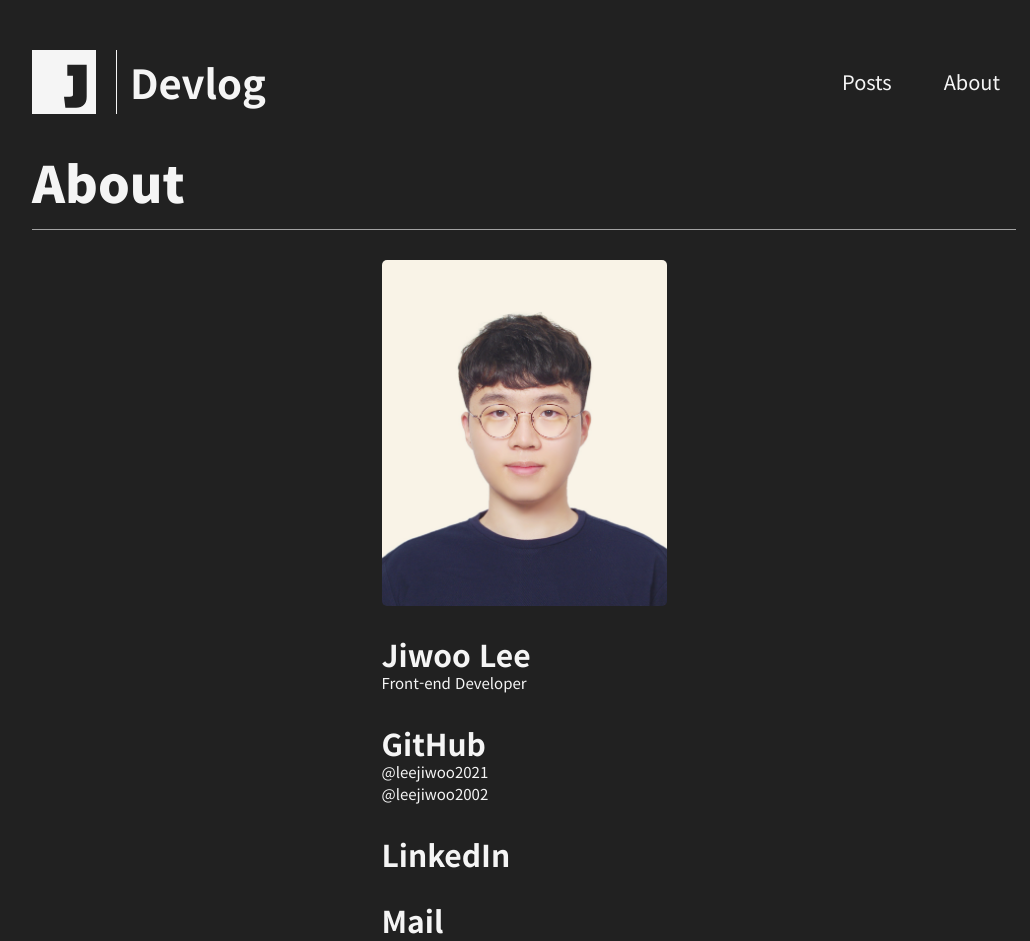
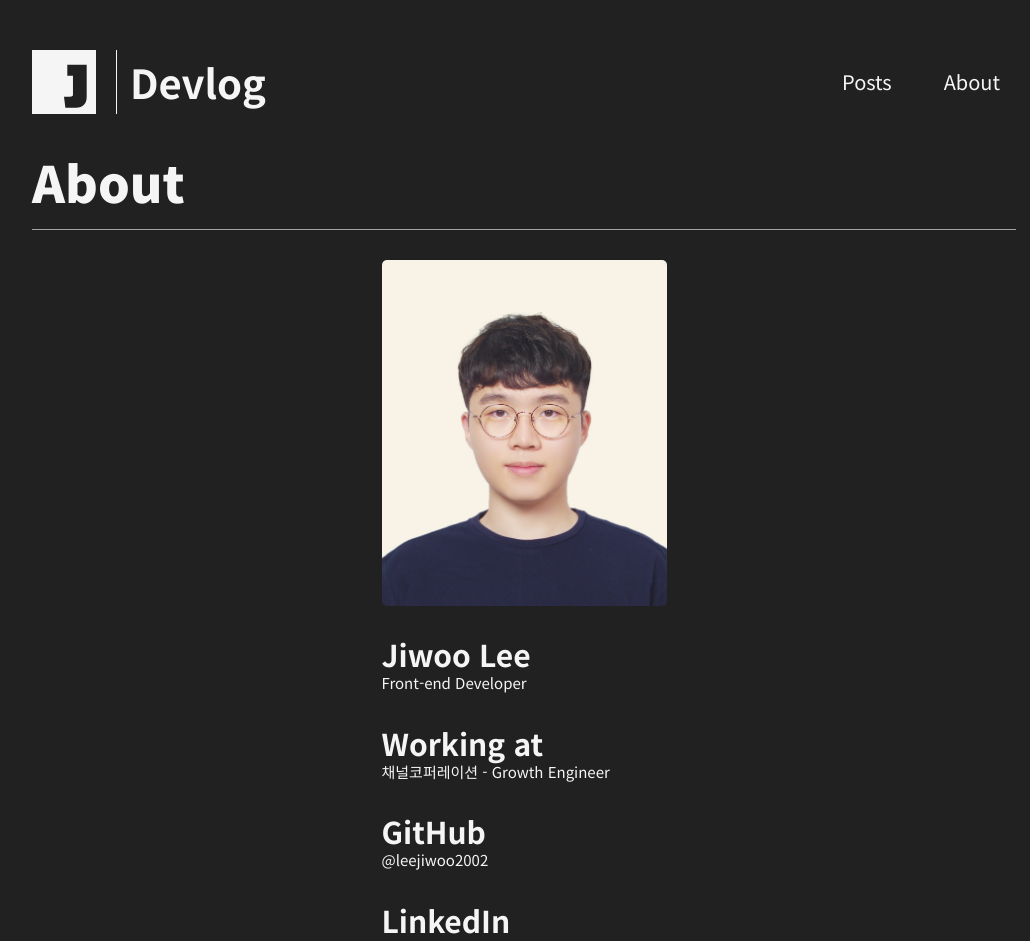
Before and after one commit to leejiwoo2002/blog, a Next.js app: page /about in a window 1280 px wide. Shown: the top 941 px of the page, without its empty margins (116-1146 px from the left). Built offline with nearby package versions, Linux system fonts and the light colour scheme.

Commit message:
chore : update profile

```diff
--- a/pages/about.tsx
+++ b/pages/about.tsx
@@ -6,23 +6,6 @@ import ProfileImageSrc from '@img/profile.jpeg';
 import Link from 'next/link';
 
 import Layout from '@components/layout/layout';
-
-const education = [{ headText: '경기대학교 컴퓨터공학부', listText: ['2014.03 ~ 2021.02'] }];
-const carrier = [
-  { headText: '노리코리아 FE developer', listText: ['2021.04.26 ~ '] },
-  { headText: '2020 Naver 부스트캠프', listText: ['2020.07.27 ~ 2020.12.18'] },
-  { headText: '2020 Naver 캠퍼스 핵데이', listText: ['2020.04.29 ~ 2020.05.22'] },
-];
-
-const skills = [
-  { headText: 'languages', listText: ['JavaScript, TypeScript'] },
-  {
-    headText: 'Front-end',
-    listText: ['HTML, CSS, React.js, Next.js,  Mui, Css-in-js, '],
-  },
-  { headText: 'Back-end', listText: ['Express.js, MySQL, Sequelize'] },
-  { headText: 'Dev-env', listText: ['eslint, prettier, Storybook, Webpack, Babel'] },
-];
 
 const About = () => {
   return (
@@ -48,10 +31,11 @@ const About = () => {
         <DescriptionText>Front-end Developer</DescriptionText>
       </InfoContainer>
       <InfoContainer sx={{ mt: '30px' }}>
+        <TitleText variant={'h2'}>Working at</TitleText>
+        <DescriptionLinkText>채널코퍼레이션 - Growth Engineer</DescriptionLinkText>
+      </InfoContainer>
+      <InfoContainer sx={{ mt: '30px' }}>
         <TitleText variant={'h2'}>GitHub</TitleText>
-        <Link href={'https://github.com/leejiwoo2021'}>
-          <DescriptionLinkText>@leejiwoo2021</DescriptionLinkText>
-        </Link>
         <Link href={'https://github.com/leejiwoo2002'}>
           <DescriptionLinkText>@leejiwoo2002</DescriptionLinkText>
         </Link>
```
